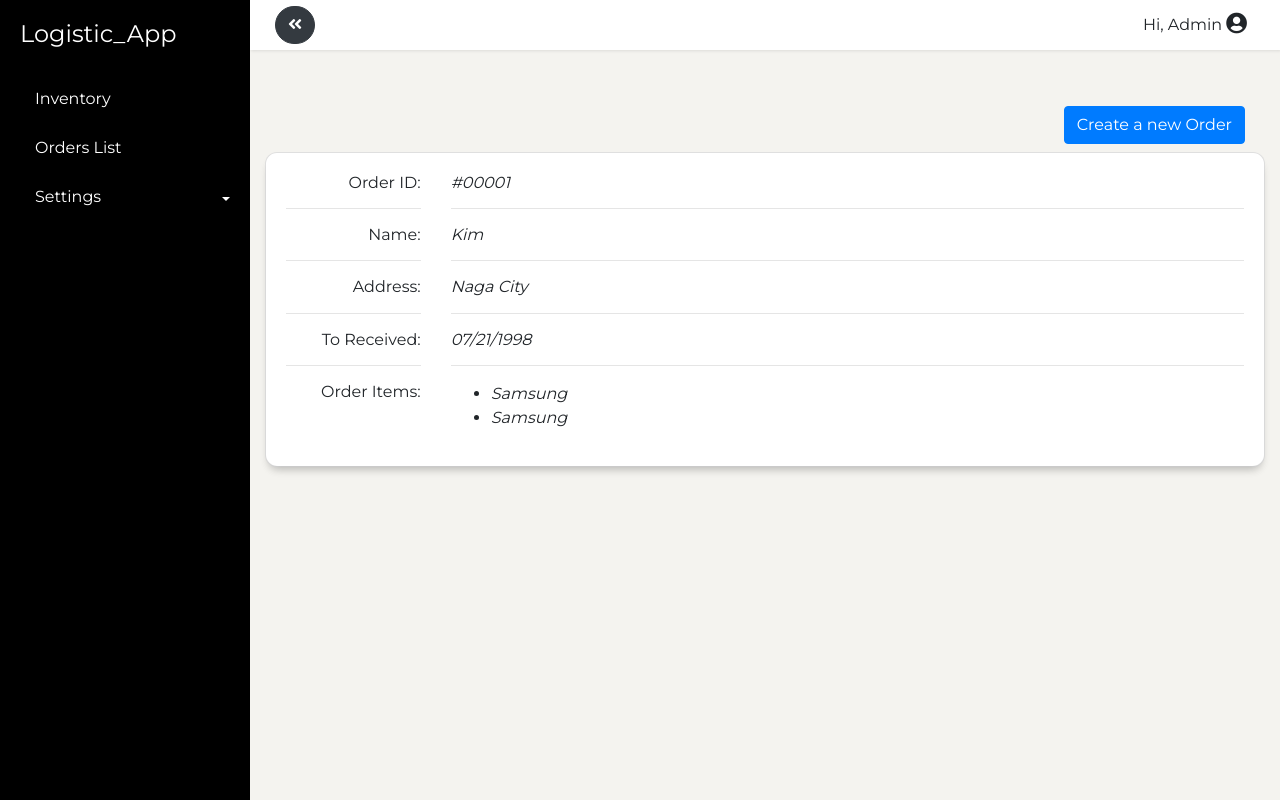
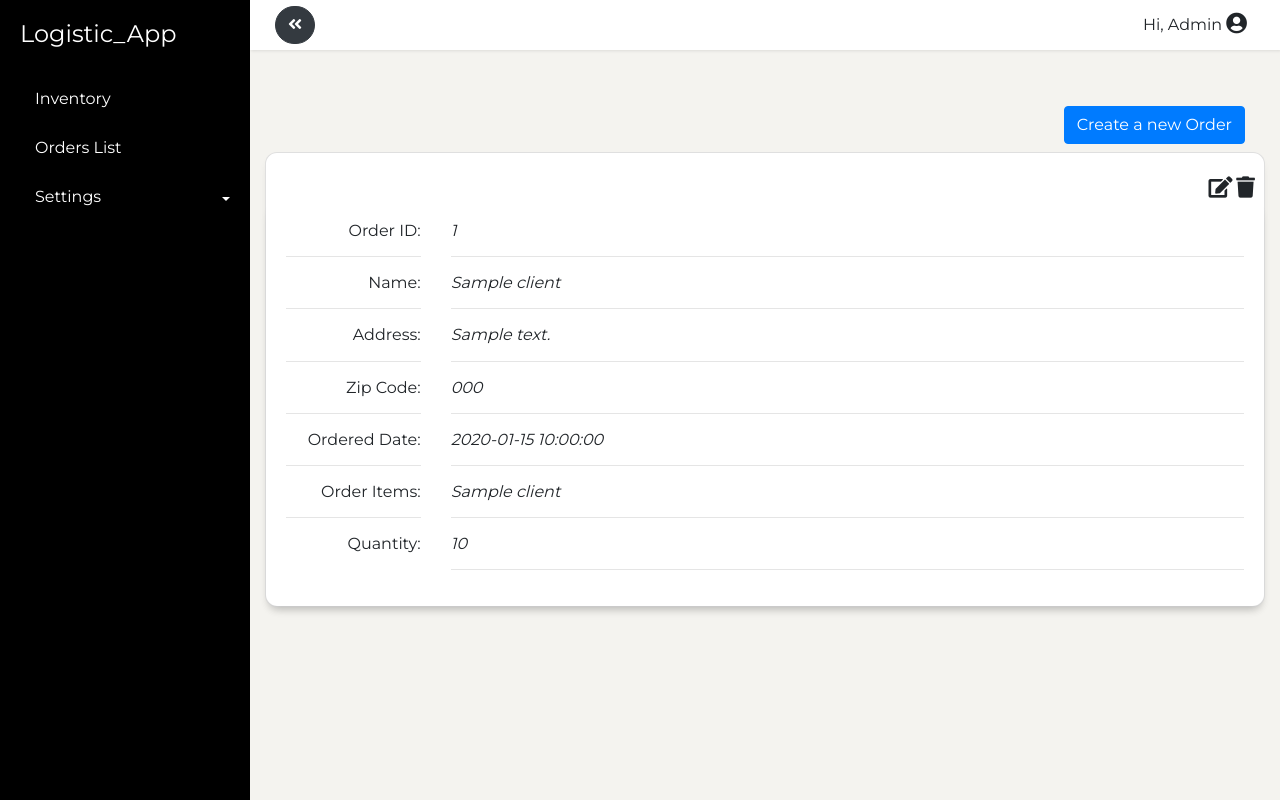
Before and after one commit to kimjayluta/test_gg_logistics_app, a PHP site: page /costumer/order_list.php in a window 1280 px wide. Run offline with PHP 8.4, Linux system fonts and the light colour scheme; the visitor is signed in with stand-in values (Sample User, id 1); tables that the repository leaves empty or names only in its code hold one stand-in row (values such as "Sample post"); some libraries are stand-ins or nearby versions.

Commit message:
added get all order function

```diff
--- a/costumer/order_list.php
+++ b/costumer/order_list.php
@@ -13,9 +13,9 @@ if (isset($_SESSION["user_type"])){
 $costumerID = $_SESSION['costumerID'];
 $userID = $_SESSION["userID"];
 
-// include "../database/db.php";
-// $_CON = new Database();
-// $_CON = $_CON->connect();
+include "../database/db.php";
+$_CON = new Database();
+$_CON = $_CON->connect();
 
 ?>
 <title>Dashboard</title>
@@ -79,7 +79,33 @@ $userID = $_SESSION["userID"];
                     </div>
                 </div>
             </div>
+            <div id="data">
+                <?php
+                    $sql = "SELECT a.*,b.*,c.* FROM orders a, items b, clients c
+                    WHERE b.id = a.item_id AND c.id = a.client_id
+                    AND a.client_id = ? ORDER BY a.delivery_date DESC";
+
+                    $pre_stmt = $_CON->prepare($sql);
+                    $pre_stmt->bind_param("i", $costumerID);
+                    $pre_stmt->execute() or die($_CON->error);
+                    $result = $pre_stmt->get_result();
+
+                    if ($result->num_rows > 0){
+                        while($row = $result->fetch_array()){
+                            echo
+                            '
                                 <div class="card cd">
+                                    <div class="card-header pb-0 pt-3 mt-2" style="background-color: transparent;border: 0;">
+                                        <div class="row" style="float:right">
+                                            <a href="#" class="edit-btn" data-toggle="modal" data-target="#editModal"
+                                            data-id="'.$row['client_id'].'">
+                                                <i class="fas fa-edit fa-lg mr-1"></i>
+                                            </a>
+                                            <a href="#" class="delete-btn" data-id="'.$row['0'].'">
+                                                <i class="fas fa-trash fa-lg mr-1"></i>
+                                            </a>
+                                        </div>
+                                    </div>
                                     <div class="card-body cd">
                                         <div class="row">
                                             <div class="col-md-2 text-right" style="font-weight: bold;">
@@ -89,33 +115,43 @@ $userID = $_SESSION["userID"];
                                                 <hr>
                                                 <h6>Address: </h6>
                                                 <hr>
-                            <h6>To Received: </h6>
+                                                <h6>Zip Code: </h6>
+                                                <hr>
+                                                <h6>Ordered Date: </h6>
                                                 <hr>
                                                 <h6>Order Items: </h6>
+                                                <hr>
+                                                <h6>Quantity: </h6>
                                             </div>
                                             <div class="col-md-10"  style="font-style: italic;">
-                            <h6>#00001</h6>
+                                                <h6>'.$row["0"].'</h6>
                                                 <hr>
-                            <h6>Kim</h6>
+                                                <h6>'.$row["name"].'</h6>
                                                 <hr>
-                            <h6>Naga City</h6>
+                                                <h6>'.$row["address"].'</h6>
                                                 <hr>
-                            <h6>07/21/1998</h6>
+                                                <h6>'.$row["postal_code"].'</h6>
                                                 <hr>
-                            <ul class="order-list">
-                                <li class="">Samsung</li>
-                                <li class="">Samsung</li>
-                            </ul>
+                                                <h6>'.$row["delivery_date"].'</h6>
+                                                <hr>
+                                                <h6>'.$row["title"].'</h6>
+                                                <hr>
+                                                <h6>'.$row["item_qty"].'</h6>
+                                                <hr>
                                             </div>
                                         </div>
                                     </div>
+                                </div>
+                            ';
+                        }
+                    }
+                ?>
             </div>
         </div>
     </div>
 </div>
 
 <!-- Large modal -->
-
 <div class="modal fade bd-example-modal-lg" tabindex="-1" role="dialog" aria-labelledby="myLargeModalLabel" aria-hidden="true">
   <div class="modal-dialog modal-lg">
     <div class="modal-content">
--- a/includes/Admin.php
+++ b/includes/Admin.php
@@ -109,7 +109,7 @@ class Admin {
                                     <hr>
                                     <h6>Zip Code: </h6>
                                     <hr>
-d                                    <h6>Ordered Date: </h6>
+                                    <h6>Ordered Date: </h6>
                                     <hr>
                                     <h6>Order Items: </h6>
                                     <hr>
```
Lines whose indentation alone changed are shown as unchanged.
